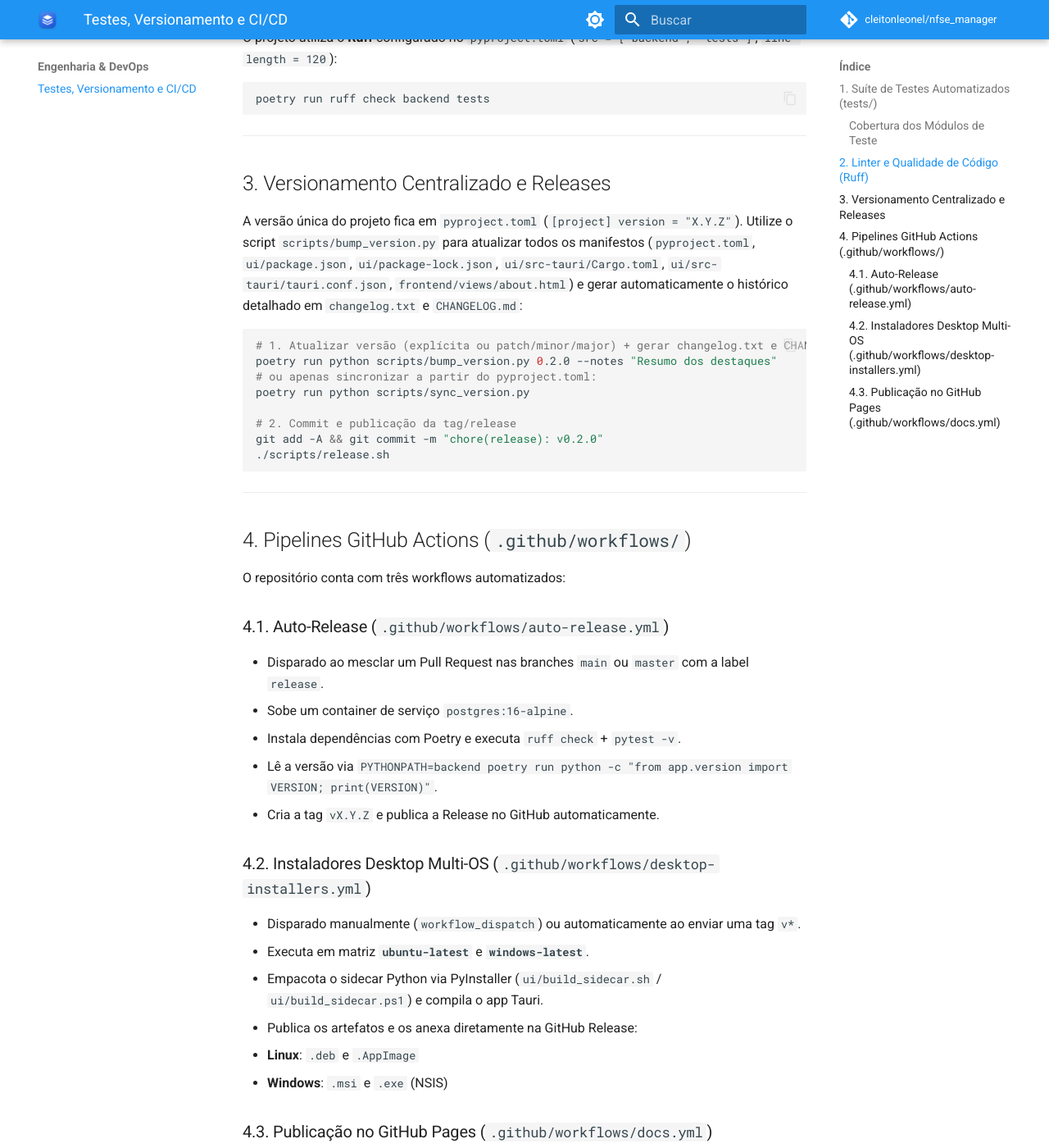
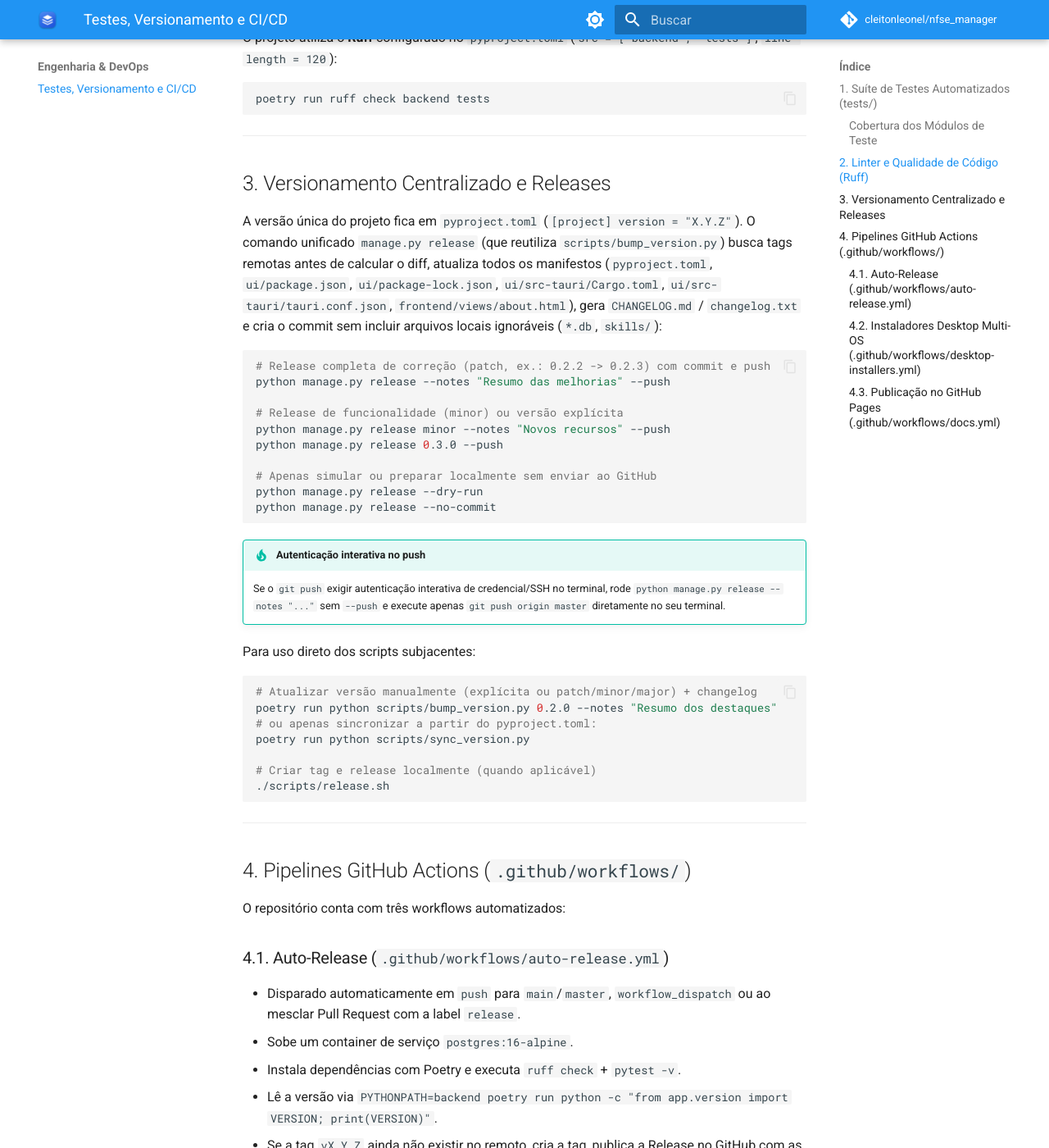
Before and after one commit to cleitonleonel/nfse_manager, an MkDocs documentation site: the page built from docs/desenvolvimento-ci.md, in a window 1280 px wide and 1400 px high, scrolled down 2103 px. Shown: the whole window at 82% size. Built offline with MkDocs 1.6.1 and Material for MkDocs 9.7.7, drawn with Linux system fonts in a browser that asks for light colours; comment, search, counter and statistics services are not loaded; some of the changed text lies outside the part shown.

Commit message:
docs: documenta comando unificado manage.py release

````diff
--- a/docs/desenvolvimento-ci.md
+++ b/docs/desenvolvimento-ci.md
@@ -53,16 +53,33 @@ poetry run ruff check backend tests
 
 ## 3. Versionamento Centralizado e Releases
 
-A versão única do projeto fica em `pyproject.toml` (`[project] version = "X.Y.Z"`). Utilize o script `scripts/bump_version.py` para atualizar todos os manifestos (`pyproject.toml`, `ui/package.json`, `ui/package-lock.json`, `ui/src-tauri/Cargo.toml`, `ui/src-tauri/tauri.conf.json`, `frontend/views/about.html`) e gerar automaticamente o histórico detalhado em `changelog.txt` e `CHANGELOG.md`:
+A versão única do projeto fica em `pyproject.toml` (`[project] version = "X.Y.Z"`). O comando unificado `manage.py release` (que reutiliza `scripts/bump_version.py`) busca tags remotas antes de calcular o diff, atualiza todos os manifestos (`pyproject.toml`, `ui/package.json`, `ui/package-lock.json`, `ui/src-tauri/Cargo.toml`, `ui/src-tauri/tauri.conf.json`, `frontend/views/about.html`), gera `CHANGELOG.md` / `changelog.txt` e cria o commit sem incluir arquivos locais ignoráveis (`*.db`, `skills/`):
 
 ```bash
-# 1. Atualizar versão (explícita ou patch/minor/major) + gerar changelog.txt e CHANGELOG.md
+# Release completa de correção (patch, ex.: 0.2.2 -> 0.2.3) com commit e push
+python manage.py release --notes "Resumo das melhorias" --push
+
+# Release de funcionalidade (minor) ou versão explícita
+python manage.py release minor --notes "Novos recursos" --push
+python manage.py release 0.3.0 --push
+
+# Apenas simular ou preparar localmente sem enviar ao GitHub
+python manage.py release --dry-run
+python manage.py release --no-commit
+```
+
+!!! tip "Autenticação interativa no push"
+    Se o `git push` exigir autenticação interativa de credencial/SSH no terminal, rode `python manage.py release --notes "..."` sem `--push` e execute apenas `git push origin master` diretamente no seu terminal.
+
+Para uso direto dos scripts subjacentes:
+
+```bash
+# Atualizar versão manualmente (explícita ou patch/minor/major) + changelog
 poetry run python scripts/bump_version.py 0.2.0 --notes "Resumo dos destaques"
 # ou apenas sincronizar a partir do pyproject.toml:
 poetry run python scripts/sync_version.py
 
-# 2. Commit e publicação da tag/release
-git add -A && git commit -m "chore(release): v0.2.0"
+# Criar tag e release localmente (quando aplicável)
 ./scripts/release.sh
 ```
 
@@ -73,11 +90,11 @@ git add -A && git commit -m "chore(release): v0.2.0"
 O repositório conta com três workflows automatizados:
 
 ### 4.1. Auto-Release (`.github/workflows/auto-release.yml`)
-- Disparado ao mesclar um Pull Request nas branches `main` ou `master` com a label `release`.
+- Disparado automaticamente em `push` para `main`/`master`, `workflow_dispatch` ou ao mesclar Pull Request com a label `release`.
 - Sobe um container de serviço `postgres:16-alpine`.
 - Instala dependências com Poetry e executa `ruff check` + `pytest -v`.
 - Lê a versão via `PYTHONPATH=backend poetry run python -c "from app.version import VERSION; print(VERSION)"`.
-- Cria a tag `vX.Y.Z` e publica a Release no GitHub automaticamente.
+- Se a tag `vX.Y.Z` ainda não existir no remoto, cria a tag, publica a Release no GitHub com as notas extraídas do `CHANGELOG.md` e aciona o workflow `desktop-installers.yml`.
 
 ### 4.2. Instaladores Desktop Multi-OS (`.github/workflows/desktop-installers.yml`)
 - Disparado manualmente (`workflow_dispatch`) ou automaticamente ao enviar uma tag `v*`.
````
Also changed, not shown: README.md (+28 -4 lines).
